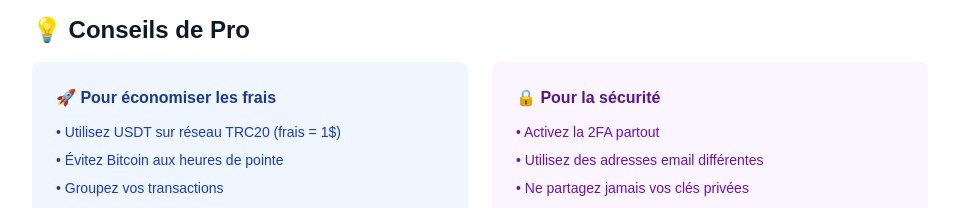
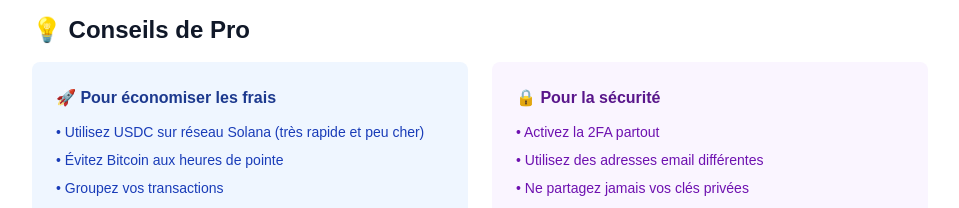
Before and after one commit to Web-Online-Concept/rounders-pro, a Next.js app: page /guide-stake/crypto in a window 1280 px wide. Shown: the part 2740-2948 px from the top of the page, without its empty margins (288-1247 px from the left). Built offline with nearby package versions, Linux system fonts and the light colour scheme.

Commit message:
Update page.js

```diff
--- a/app/guide-stake/crypto/page.js
+++ b/app/guide-stake/crypto/page.js
@@ -282,7 +282,7 @@ export default function GuideCryptoPage() {
           <div className="bg-blue-50 rounded-lg p-6">
             <h3 className="font-bold text-blue-900 mb-3">🚀 Pour économiser les frais</h3>
             <ul className="space-y-2 text-blue-800 text-sm">
-              <li>• Utilisez USDT sur réseau TRC20 (frais = 1$)</li>
+              <li>• Utilisez USDC sur réseau Solana (très rapide et peu cher)</li>
               <li>• Évitez Bitcoin aux heures de pointe</li>
               <li>• Groupez vos transactions</li>
               <li>• Utilisez les virements SEPA sur Coinbase</li>
```
